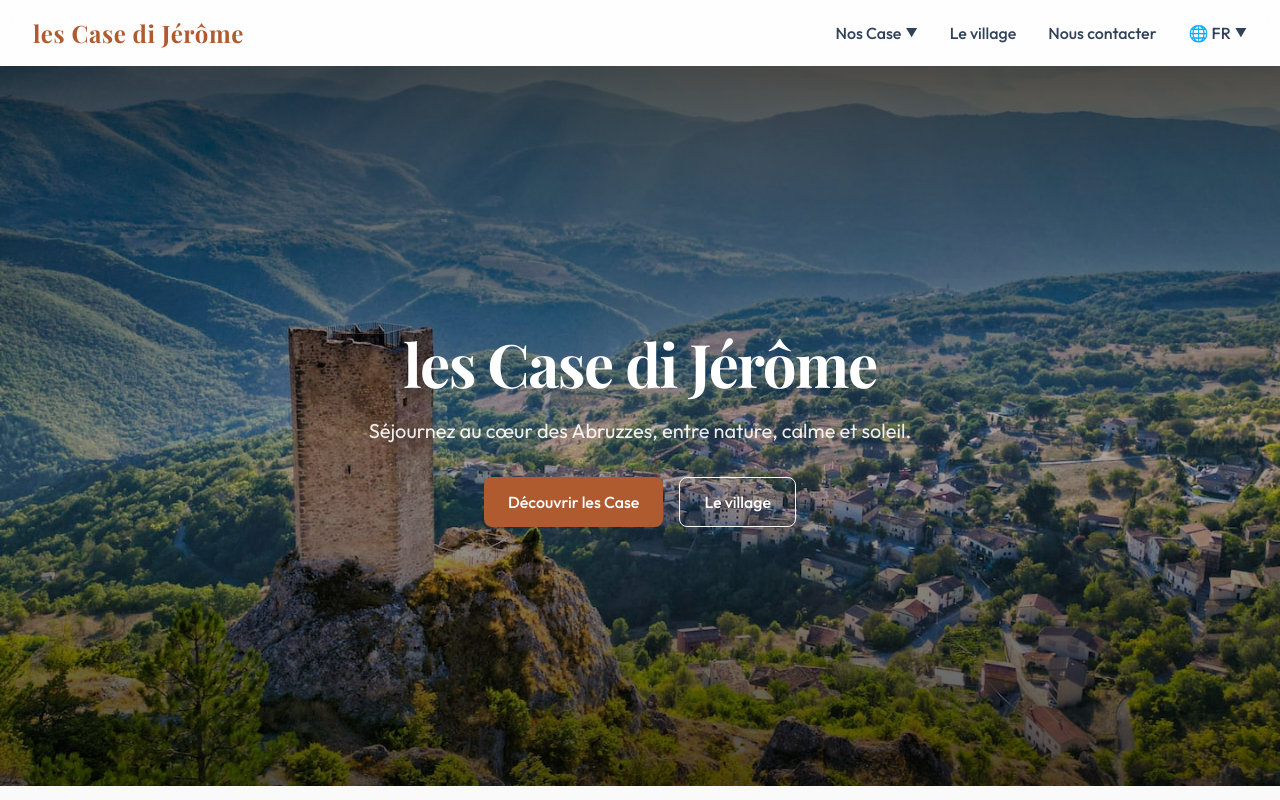
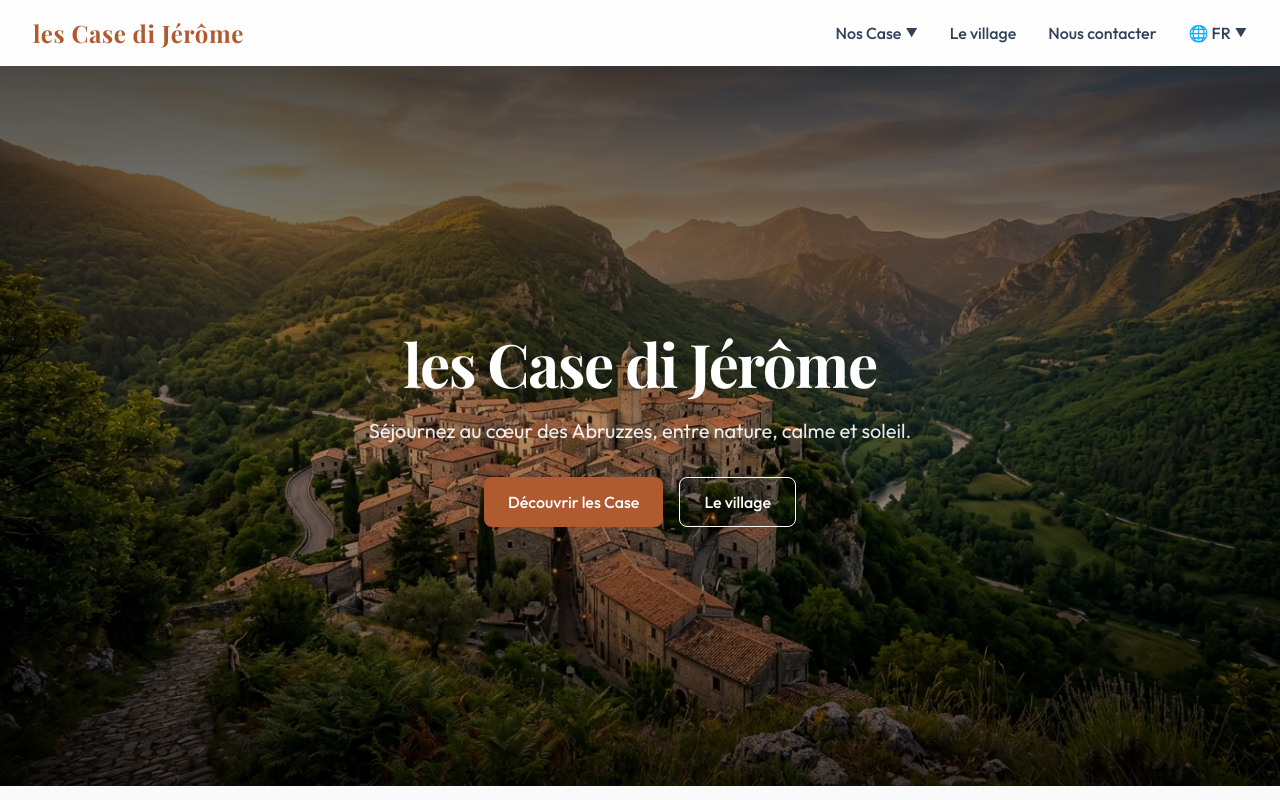
Before and after one commit to aldeobacchus/vivacciano, a Vue app: page / in a window 1280 px wide. Shown: the top 800 px of the page. Built offline with nearby package versions, Linux system fonts and the light colour scheme; a web font is replaced by a local one.

Commit message:
feat: test hero ia

```diff
--- a/src/views/HomeView.vue
+++ b/src/views/HomeView.vue
@@ -11,7 +11,7 @@ import { gites } from "../data/gites"
       <!-- IMAGE BACKGROUND -->
       <div
         class="absolute inset-0 bg-cover bg-center"
-        style="background-image: url('/images/village/acciano3.jpg');"
+        style="background-image: url('/images/village/hero_acciano.jpg');"
       ></div>
 
       <!-- OVERLAY -->
```
